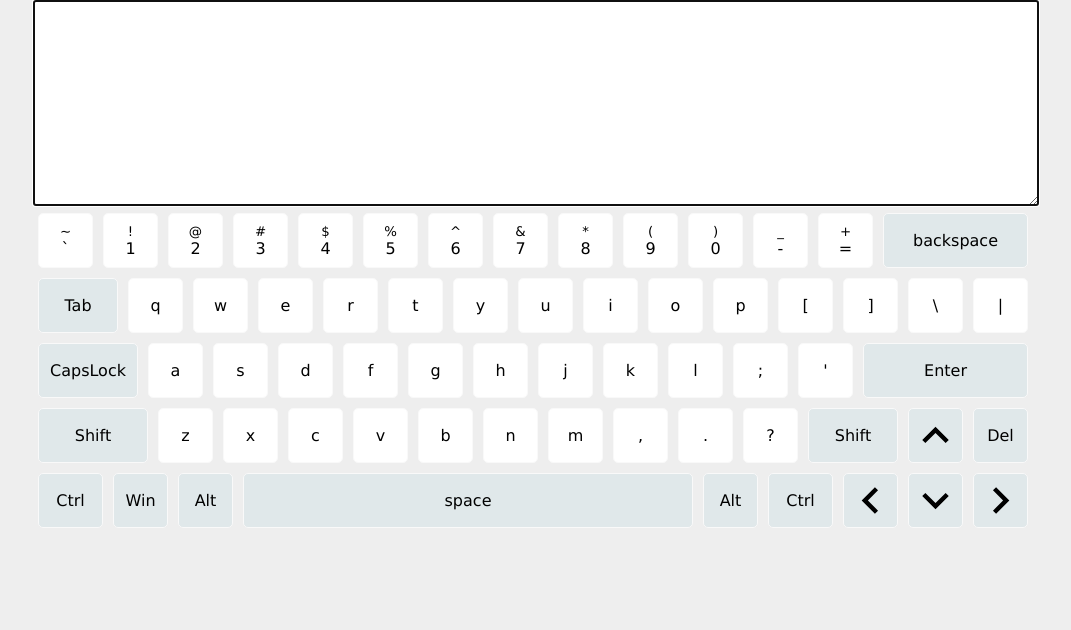
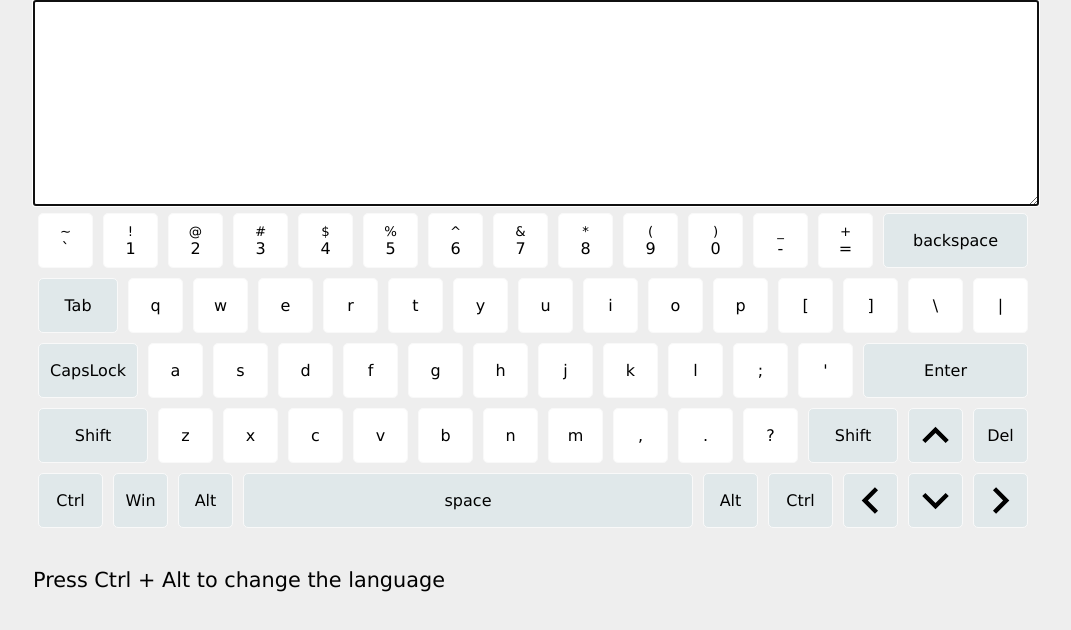
Before and after one commit to Dirtymalka/Virtual-Keyboard, a plain HTML site: page index.html in a window 1280 px wide. Shown: the whole page, without its empty margins (107-1178 px from the left). Drawn offline with Linux system fonts and the light colour scheme.

Commit message:
feat: add information about a change language

```diff
--- a/script.js
+++ b/script.js
@@ -9,6 +9,11 @@ const container = document.createElement('div');
 container.className = 'container';
 document.body.append(container);
 const containerBoard = document.querySelector('.container');
+
+const info = document.createElement('div');
+info.classList.add('info');
+info.innerHTML = 'Press Ctrl + Alt to change the language';
+document.body.append(info);
 
 const keyLayoutEnglishUnShift = ['`', '1', '2', '3', '4', '5', '6', '7', '8', '9', '0', '-', '='];
 const keyLayoutEnglishShift = ['~', '!', '@', '#', '$', '%', '^', '&', '*', '(', ')', '_', '+'];
--- a/style.css
+++ b/style.css
@@ -130,3 +130,9 @@ body {
     background: rgba(219, 215, 176, 0.8);;
     color: rgb(255, 255, 255);
 }
+
+.info {
+    font-size: 1.3rem;
+    margin-top: 35px;
+    font-family: Verdana, Geneva, Tahoma, sans-serif;
+}
```
